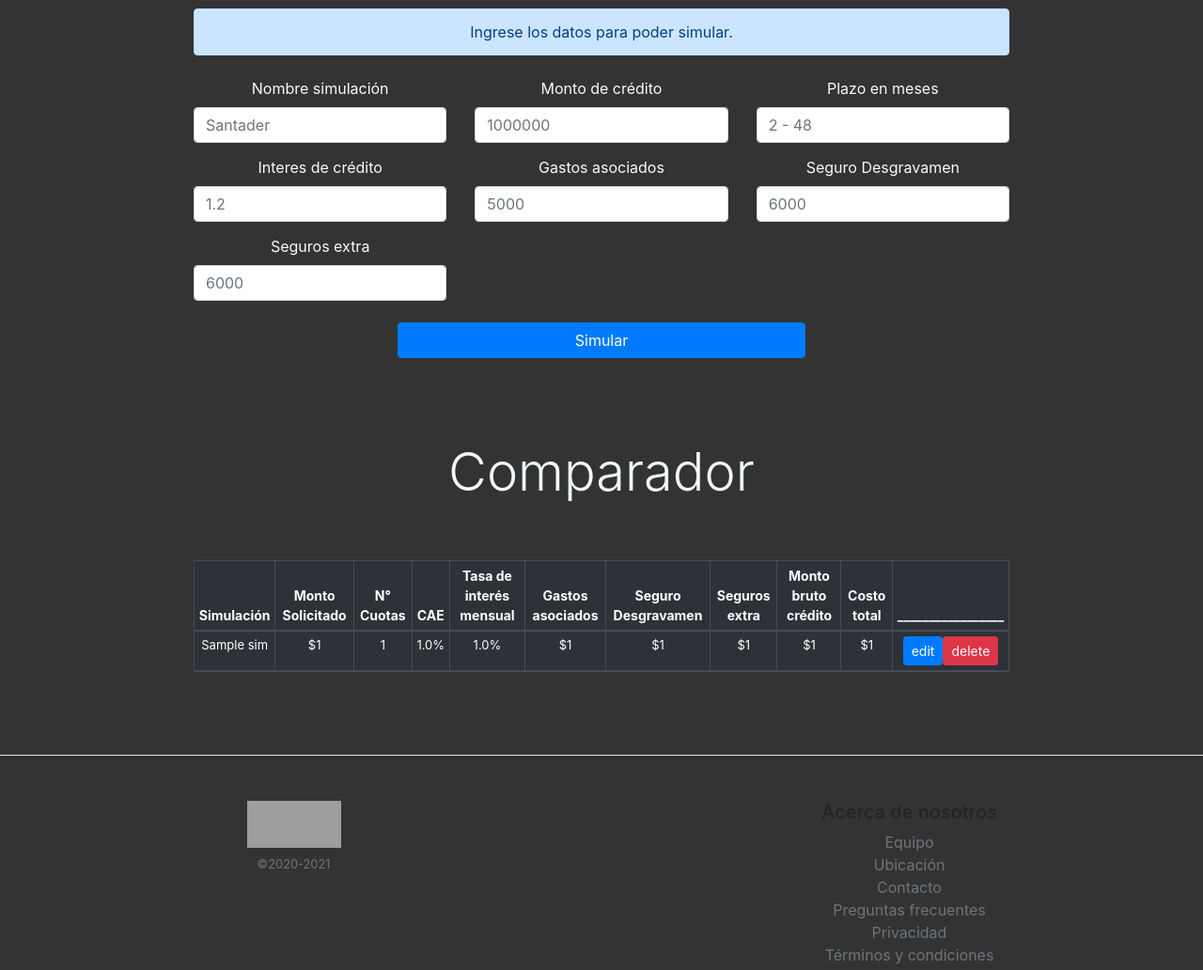
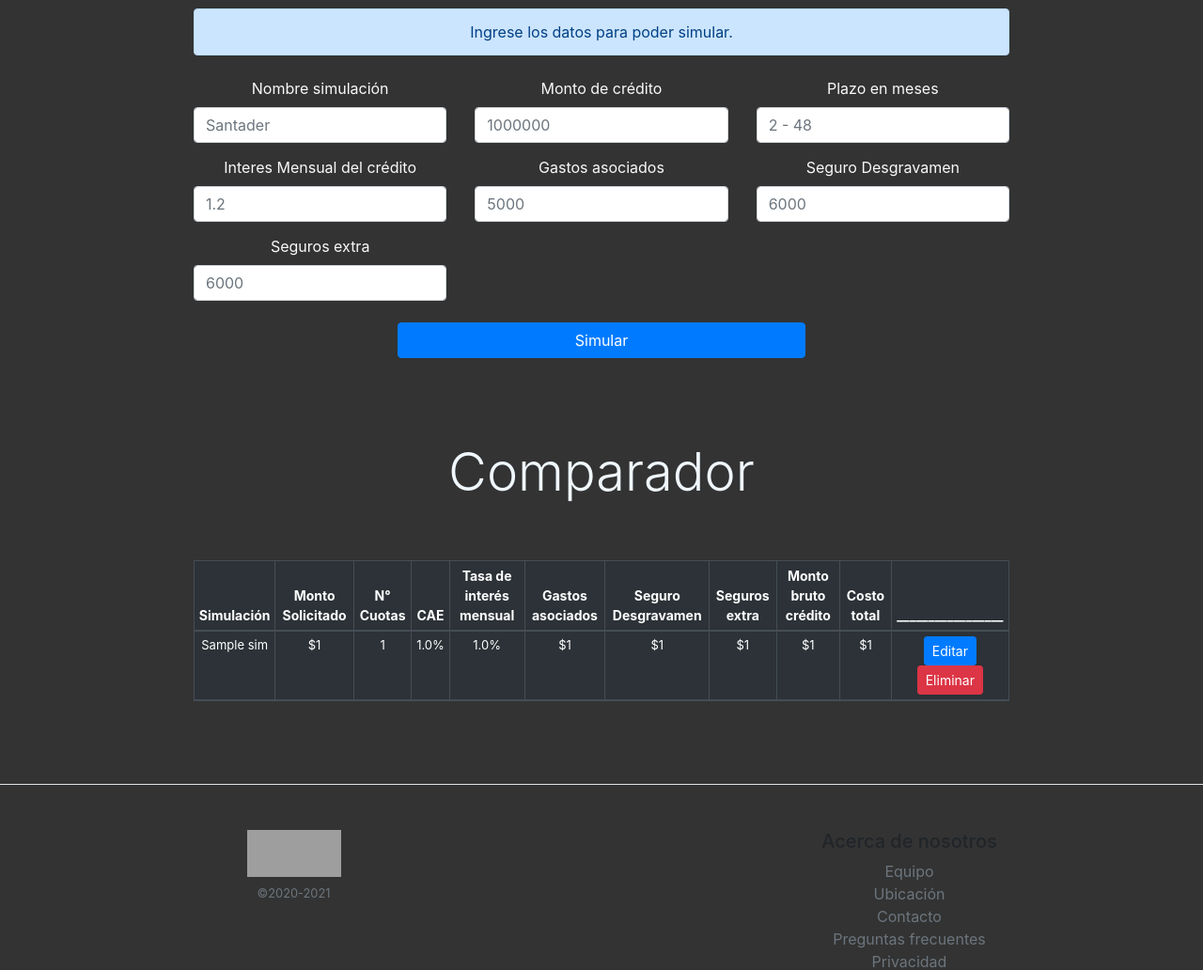
Before and after one commit to Loddrik/ProyectoTIC1_CAE, a Flask app: page /simulador in a window 1280 px wide. Shown: the part 190-1222 px from the top of the page at 94% size. Run offline with Flask 2, Linux system fonts and the light colour scheme; tables that the repository leaves empty hold one stand-in row (values such as "Sample post"); some libraries are stand-ins or nearby versions; grey boxes are pictures that could not be loaded.

Commit message:
Update simulador.html

```diff
--- a/templates/simulador.html
+++ b/templates/simulador.html
@@ -30,7 +30,7 @@ div {text-align: center;}
 
             </div>
             <div class="col-sm-4 col-form-label">
-                <label class ="text-light">Interes de crédito</label>
+                <label class ="text-light">Interes Mensual del crédito</label>
                 <input name ="creditinterest" min=0 max=100 type="number" step="0.01" class="form-control" placeholder="1.2" required>
             </div>
             <div class="col-sm-4 col-form-label">
@@ -88,8 +88,8 @@ div {text-align: center;}
                     <td>${{ s.monto_final }}</td>
                     <td>
                     <div class="d-grid gap-2 d-md-block">
-                        <a class="btn btn-primary btn-sm" href="/edit/{{s.id}}" method="post" type="submit">edit</button>
-                        <a class="btn btn-danger btn-sm" href="/delete/{{s.id}}" method="get" type="submit">delete</a>
+                        <a class="btn btn-primary btn-sm" href="/edit/{{s.id}}" method="post" type="submit">Editar</button>
+                        <a class="btn btn-danger btn-sm" href="/delete/{{s.id}}" method="get" type="submit">Eliminar</a>
                     </div>
                     </td>
 
```
